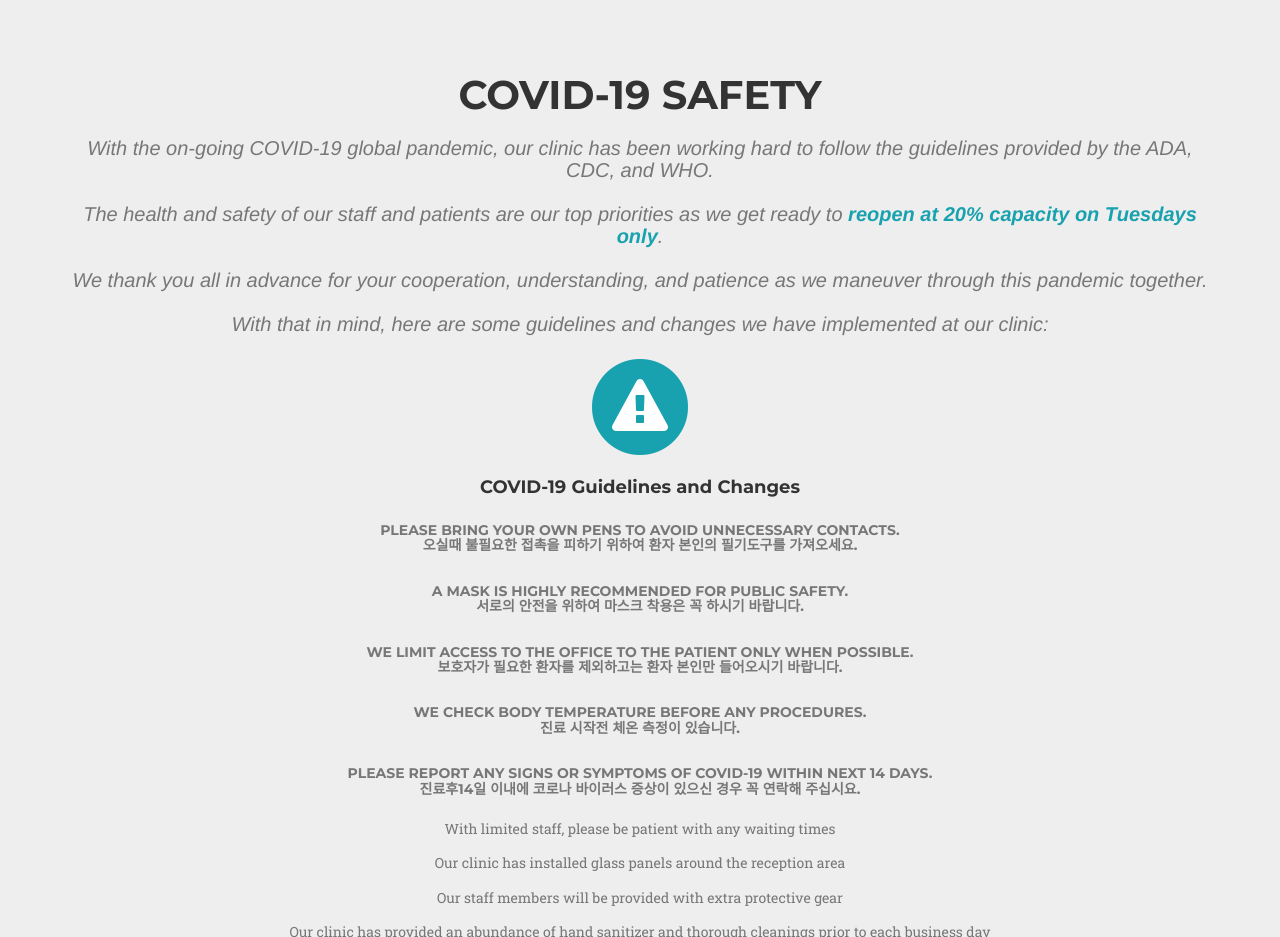
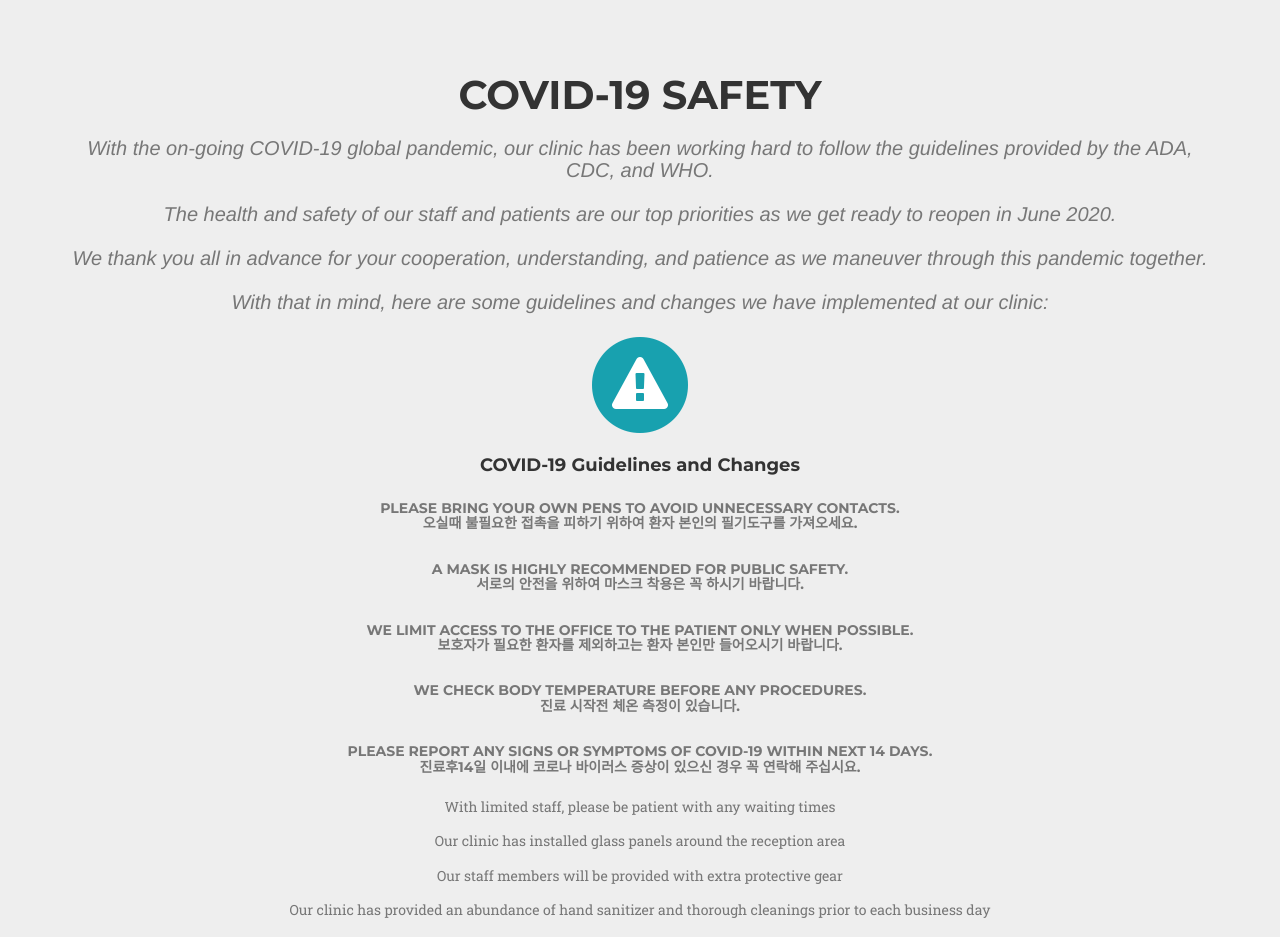
Before and after one commit to leedentalgroup/leedentalgroup.github.io, a website: page index.html in a window 1280 px wide. Shown: the part 960-1897 px from the top of the page. Drawn offline with nearby package versions, Linux system fonts and the light colour scheme; a web font is replaced by a local one.

Commit message:
updated for covid features

```diff
--- a/index.html
+++ b/index.html
@@ -108,7 +108,7 @@
                 <div class="row">
                     <div class="col-lg-12 text-center" style="margin-bottom: -5%;">
                         <h2 class="section-heading">COVID-19 Safety</h2>
-                        <h3 class="section-subheading text-muted">With the on-going COVID-19 global pandemic, our clinic has been working hard to follow the guidelines provided by the ADA, CDC, and WHO.<br><br>The health and safety of our staff and patients are our top priorities as we get ready to <b style="color: #18A1AF;">reopen at 20% capacity on Tuesdays only</b>.<br><br>We thank you all in advance for your cooperation, understanding, and patience as we maneuver through this pandemic together.<br><br>With that in mind, here are some guidelines and changes we have implemented at our clinic:</h3>
+                        <h3 class="section-subheading text-muted">With the on-going COVID-19 global pandemic, our clinic has been working hard to follow the guidelines provided by the ADA, CDC, and WHO.<br><br>The health and safety of our staff and patients are our top priorities as we get ready to reopen in June 2020.<br><br>We thank you all in advance for your cooperation, understanding, and patience as we maneuver through this pandemic together.<br><br>With that in mind, here are some guidelines and changes we have implemented at our clinic:</h3>
                     </div>
                     <div class="row text-center">
                         <div class="col-md-12 col-xs-12">
```
